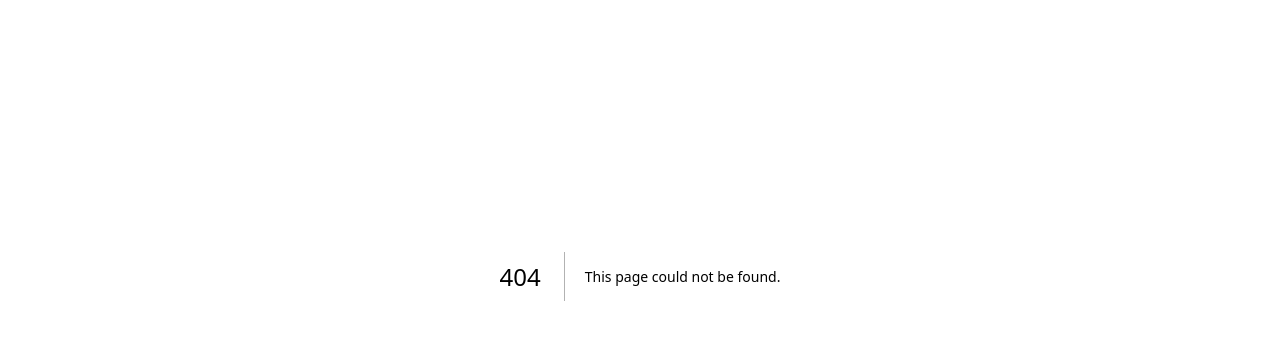
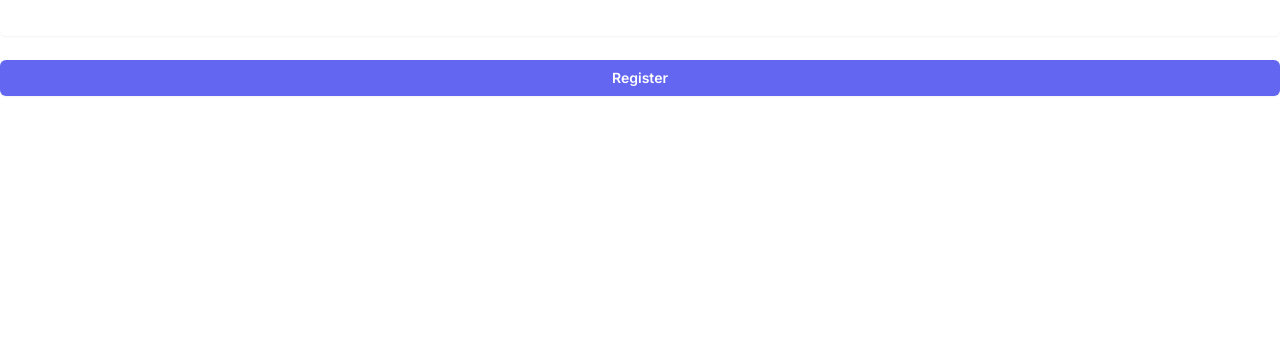
Before and after one commit to marinbadrov/next-auth-starter, a Next.js app: page /register in a window 1280 px wide. Before the commit this address had no page. Shown: the part 124-464 px from the top of the page. Built offline with nearby package versions, Linux system fonts and the light colour scheme.

Commit message:
add register page

```diff
--- /dev/null
+++ b/app/register/page.tsx
@@ -0,0 +1,56 @@
+export default async function RegisterPage() {
+  return (
+    <div>
+      <form className="space-y-6" action="#" method="POST">
+        <div>
+          <label
+            htmlFor="email"
+            className="block text-sm font-medium leading-6 text-white"
+          >
+            Email address
+          </label>
+          <div className="mt-2">
+            <input
+              id="email"
+              name="email"
+              type="email"
+              autoComplete="email"
+              required
+              className="block w-full rounded-md border-0 bg-white/5 py-1.5 text-white shadow-sm ring-1 ring-inset ring-white/10 focus:ring-2 focus:ring-inset focus:ring-indigo-500 sm:text-sm sm:leading-6"
+            />
+          </div>
+        </div>
+
+        <div>
+          <div className="flex items-center justify-between">
+            <label
+              htmlFor="password"
+              className="block text-sm font-medium leading-6 text-white"
+            >
+              Password
+            </label>
+          </div>
+          <div className="mt-2">
+            <input
+              id="password"
+              name="password"
+              type="password"
+              autoComplete="current-password"
+              required
+              className="block w-full rounded-md border-0 bg-white/5 py-1.5 text-white shadow-sm ring-1 ring-inset ring-white/10 focus:ring-2 focus:ring-inset focus:ring-indigo-500 sm:text-sm sm:leading-6"
+            />
+          </div>
+        </div>
+
+        <div>
+          <button
+            type="submit"
+            className="flex w-full justify-center rounded-md bg-indigo-500 px-3 py-1.5 text-sm font-semibold leading-6 text-white shadow-sm hover:bg-indigo-400 focus-visible:outline focus-visible:outline-2 focus-visible:outline-offset-2 focus-visible:outline-indigo-500"
+          >
+            Register
+          </button>
+        </div>
+      </form>
+    </div>
+  );
+}
```
